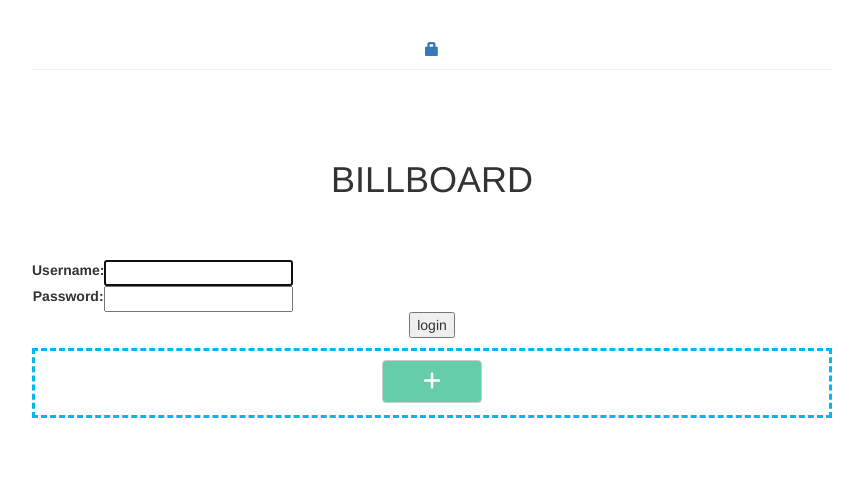
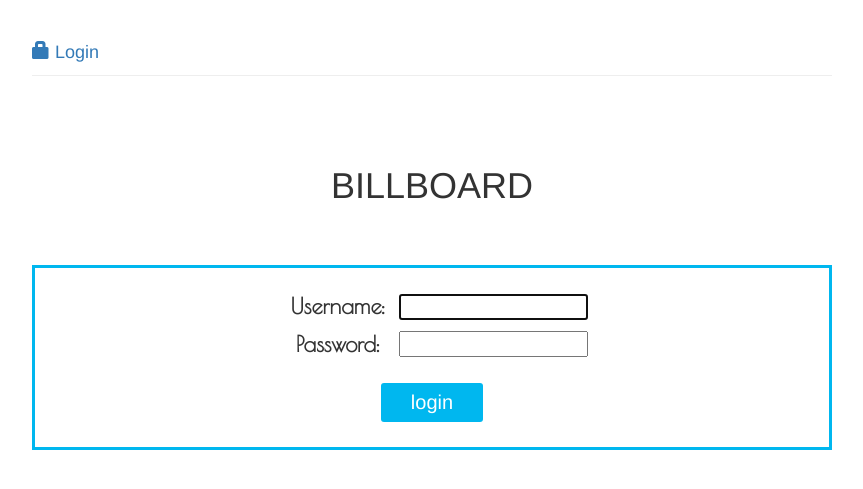
Before and after one commit to tomerm001/ITC_Billboard, a Django app: page /billboardapp/login/ in a window 1280 px wide. Shown: the top 489 px of the page, without its empty margins (208-1071 px from the left). Run offline with Django 3.2, Linux system fonts and the light colour scheme; some libraries are stand-ins or nearby versions.

Commit message:
authentication completed

```diff
--- a/billboardapp/static/billboardapp/css/billboardStyling.css
+++ b/billboardapp/static/billboardapp/css/billboardStyling.css
@@ -13,6 +13,29 @@ body {
     margin: 0 auto;
     width: 98%;
     max-width: 800px;
+}
+
+
+/* ============  authentication header section ===========*/
+.page-header {
+    text-align: left;
+    font-size: 18px;
+}
+
+.page-header a:hover{
+    text-decoration: none;
+}
+
+.page-header .menu {
+    display: inline-block;
+    float: right;
+
+}
+
+.page-header .top-menu {
+    display: inline-block;
+    cursor: pointer;
+
 }
 
 
@@ -88,6 +111,46 @@ body {
     font-family: 'Pinyon Script', cursive;
     text-align: right;
 }
+
+/* ================ Login section ==================== */
+
+.login-container {
+    text-align: center;
+    border: 3px solid #00b7ef;
+    padding: 20px;
+
+}
+
+.login-container form {
+    text-align: center;
+}
+
+.login-container table {
+    margin: auto;
+}
+
+.login-container label {
+    margin: 3px 15px;
+    font-size: 22px;
+    font-family: 'Poiret One', cursive;
+
+}
+
+.login-container .login-button {
+    border-radius: 3px;
+    color: white;
+    background-color: #00b7ef;
+    font-size: 20px;
+    padding: 5px 30px;
+    margin: 20px 0 5px 0;
+    box-shadow: 0;
+    border: none;
+
+}
+
+
+
+
 
 /* ================ comments section ==================== */
 
--- a/billboardapp/templates/billboardapp/base.html
+++ b/billboardapp/templates/billboardapp/base.html
@@ -39,10 +39,10 @@
 
         <div class="page-header">
             {% if user.is_authenticated %}
-                <a href="{% url 'billboardapp:index' %}" class="top-menu"><span class="glyphicon glyphicon-plus"></span></a>
-                <p class="top-menu">Hello {{ user.username }}<small>(<a href="{% url 'billboardapp:logout' %}">Logout</a>)</small></p>
+                <a class= "menu" href="{% url 'billboardapp:index' %}" class="top-menu"><span class="glyphicon glyphicon-plus"></span></a>
+                <p class="top-menu">Hello {{ user.username }}<small> (<a href="{% url 'billboardapp:logout' %}"> Logout </a>)</small></p>
             {% else %}
-                <a href="{% url 'billboardapp:login' %}" class="top-menu"><span class="glyphicon glyphicon-lock"></span></a>
+                <a href="{% url 'billboardapp:login' %}" class="top-menu"><span class="glyphicon glyphicon-lock"></span>  Login</a>
             {% endif %}
         </div>
 
@@ -52,38 +52,12 @@
             <h1 id="billboard-title">BILLBOARD</h1>
         </div>
 
-        <!-- ================================ CONTAINER FOR HEADER ============================================ -->
+        <!-- ================================ CONTAINER FOR SECTION ============================================ -->
 
         {% block content %}
         {% endblock %}
 
-        <!-- ================================= CONTAINER FOR FORM AREA ========================================= -->
-        <div id="input-container">
 
-            <!--container for a specific post-->
-            <div class="post-box">
-                <p class="date-info">{{date_now.day}}/{{date_now.month}}/{{date_now.year}}</p>
-
-                 <!--container for testing forms-->
-                <form method="POST" class="post-form" id="new-post-form">
-                    {% csrf_token %}
-                    {{ form.as_p}}
-                </form>
-            </div>
-        </div>
-
-        <!-- ================================= CONTAINER CONFIRM MESSAGE ========================================= -->
-        <div id="confirm-message-container">
-            <div class="container-buttons">
-                <button id="button-cancel" type="button" class="btn btn-default red"><i class="fa fa-times" aria-hidden="true"></i></button>
-                <button id="button-confirm" type="button" class="btn btn-default"><i class="fa fa-check" aria-hidden="true"></i></button>
-            </div>
-        </div>
-
-        <!-- ===================================  CONTAINER ADD MESSAGE ==========================================-->
-        <div id="addmessage-container">
-            <button id="button-add" type="button" class="btn btn-default"><i class="fa fa-plus" aria-hidden="true"></i></button>
-        </div>
 
     </div>
 </body>
--- a/billboardapp/templates/registration/login.html
+++ b/billboardapp/templates/registration/login.html
@@ -1,13 +1,17 @@
 {% extends "billboardapp/base.html" %}
 
 {% block content %}
+
+
+<div class="login-container">
     {% if form.errors %}
         <p>Your username and password didn't match. Please try again.</p>
     {% endif %}
     <form method="post" action="{% url 'billboardapp:login' %}">{% csrf_token %}
         <table>
             <tr>
-                <td>{{ form.username.label_tag }}</td> <td>{{ form.username }}</td>
+                <td>{{ form.username.label_tag }}</td>
+                <td>{{ form.username }}</td>
             </tr>
             <tr>
                 <td>{{ form.password.label_tag }}</td>
@@ -15,7 +19,8 @@
             </tr>
         </table>
 
-        <input type="submit" value="login" />
+        <input class="login-button" type="submit" value="login" />
         <input type="hidden" name="next" value="{{ next }}" />
     </form>
+</div>
 {% endblock %}
--- a/billboardapp/views.py
+++ b/billboardapp/views.py
@@ -12,7 +12,7 @@ from django.contrib.auth import authenticate
 from django.contrib.auth.decorators import login_required
 
 
-@login_required
+
 def index (request):
     form = PostForm()
     all_posts = Posts.objects.filter(visible=True)
```
Also changed, not shown: billboardapp/templates/billboardapp/post.html (+36 -2 lines), db.sqlite3.
